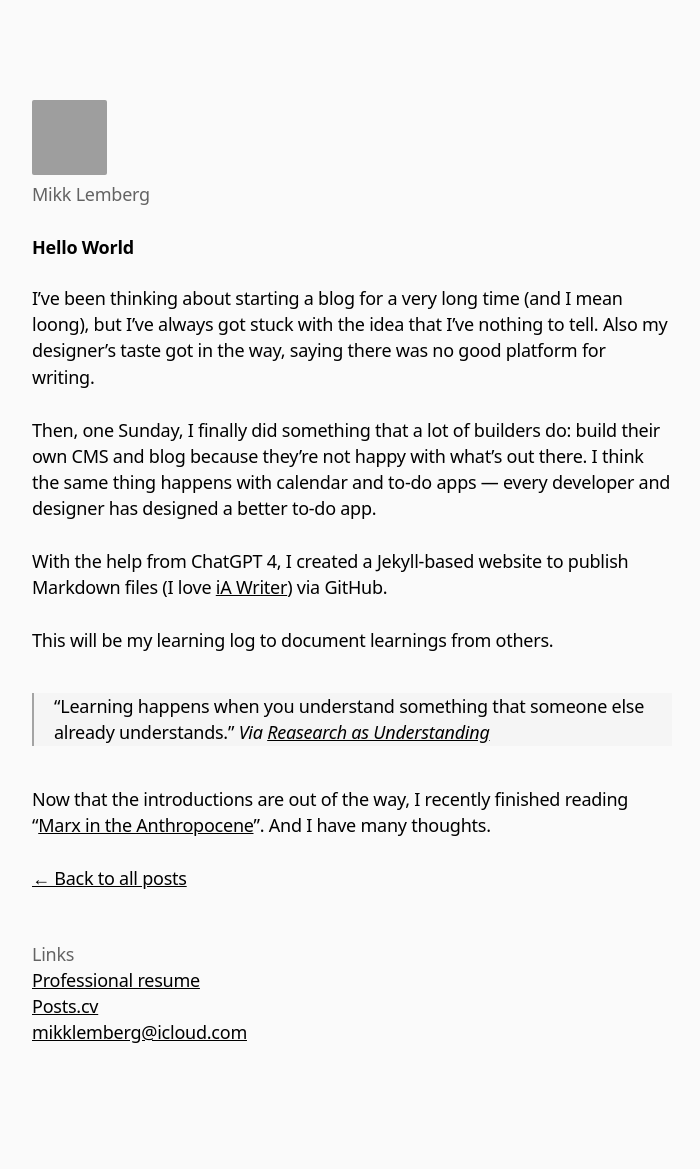
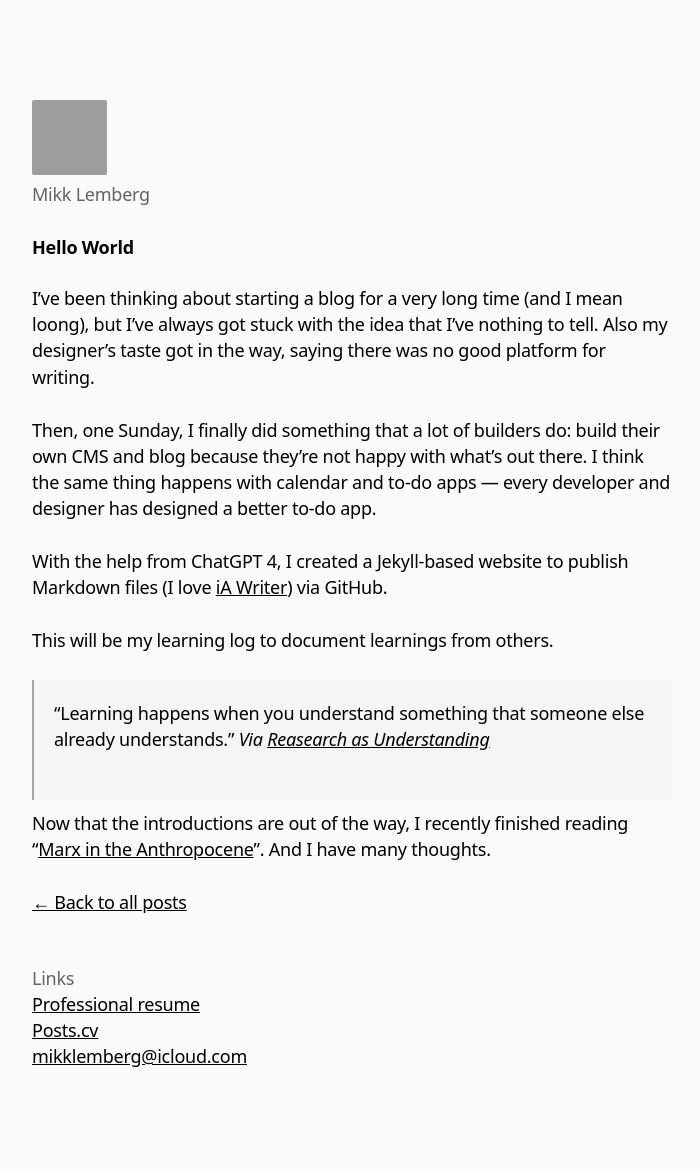
Before and after one commit to mikklemberg/My-personal-notes, a Jekyll site: the page built from _posts/2023-11-14-hello-world.md, in a window 1280 px wide. Shown: the whole page, without its empty margins (288-988 px from the left). Built offline with Jekyll 4.4.1, drawn with Linux system fonts in a browser that asks for light colours; before the commit the page ends 1145 px from its top, so only the background shows below that; grey boxes are pictures that could not be loaded.

Commit message:
Update style.css

```diff
--- a/assets/css/style.css
+++ b/assets/css/style.css
@@ -50,9 +50,9 @@ a:hover {
 .content blockquote {
     border-left: 2px solid rgba(0, 0, 0, 0.33);
     background-color: #F5F5F5;
-    margin: 40px 0;
+    margin: 10px 0;
     color: #000;
-    padding-left: 20px; /* Adds padding to the left of blockquotes */
+    padding: 20px; /* Adds padding to the left of blockquotes */
 }
 
 .content p {
```
